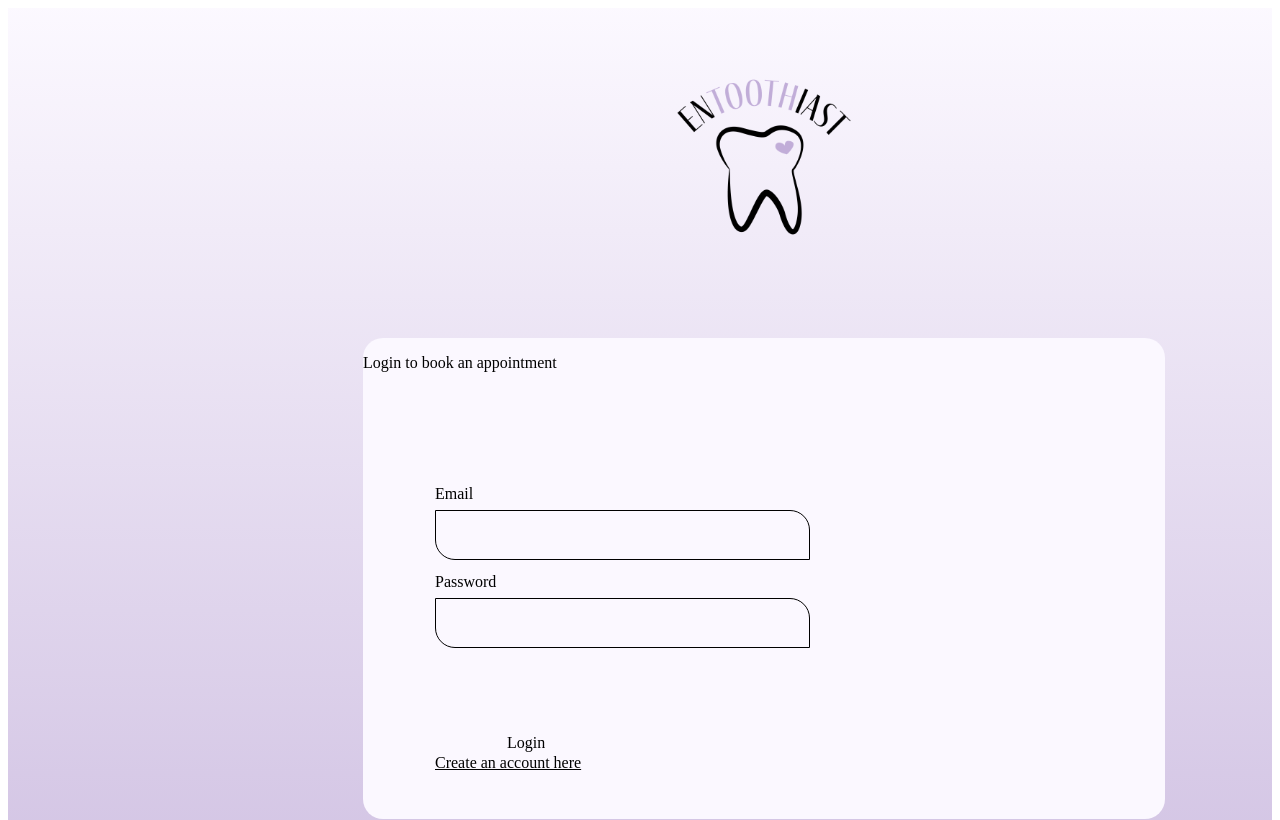
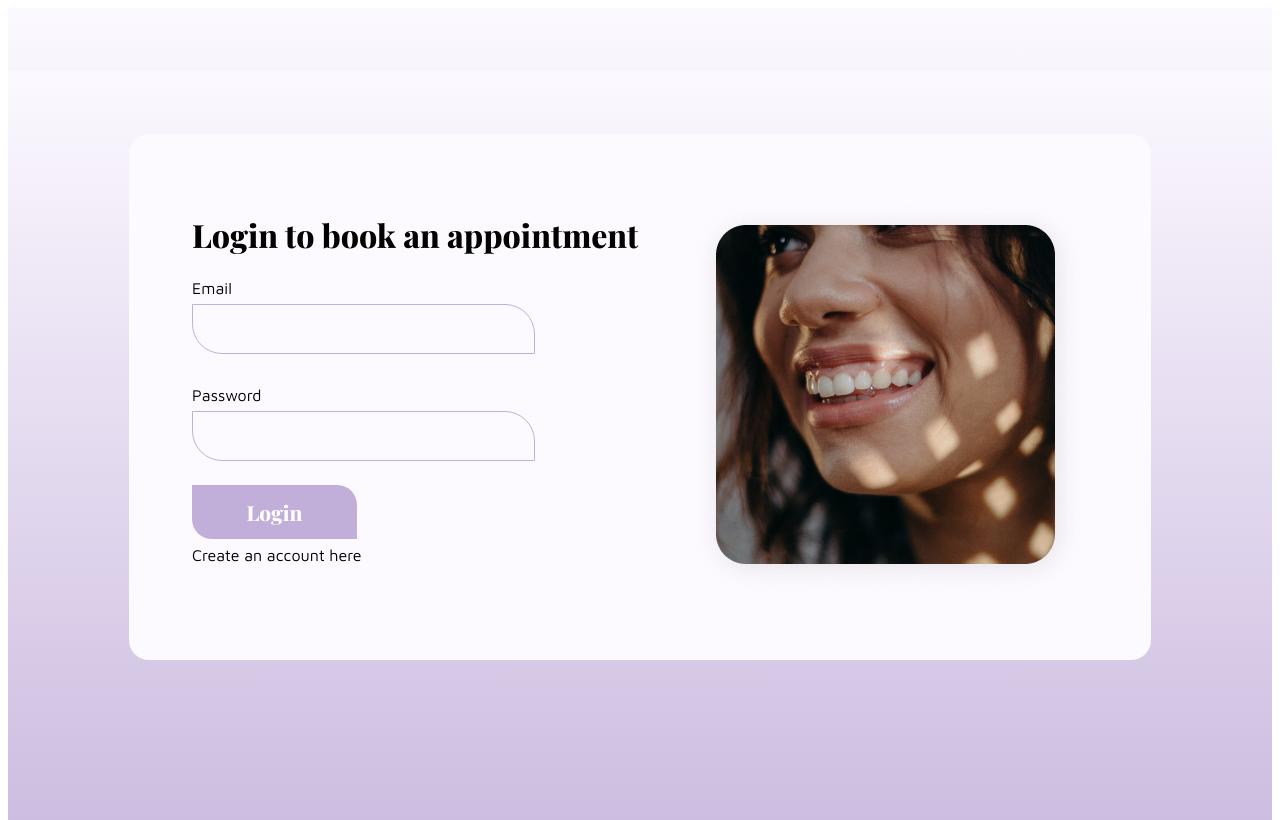
Before and after one commit to koenigscode/entoothiast-patient-ui, a Vue app: page /login in a window 1280 px wide. Shown: the top 820 px of the page. Built offline with nearby package versions, Linux system fonts and the light colour scheme.

Commit message:
Update login page styling #2

```diff
--- a/src/assets/styles/login-style.css
+++ b/src/assets/styles/login-style.css
@@ -1,153 +1,74 @@
-.login {
-  background-color: rgba(255, 255, 255, 1);
-  display: flex;
-  flex-direction: row;
-  justify-content: center;
-  width: 100%;
+@import url('https://fonts.googleapis.com/css2?family=Maven+Pro:wght@400;700&family=Playfair+Display:wght@800&display=swap');
+
+#app {
+  font-family: 'Maven Pro';
+  font-size: 1rem;
+  line-height: 2rem;
+  scroll-behavior: smooth;
+  font-weight: 400;
+  color: #000000;
+  background: linear-gradient(180deg, rgb(251.58, 248.6, 255) 0%, rgb(194, 175, 217) 100%);
+  margin: 0;
+  padding: 5% 0;
+  min-height: 100vh;
 }
 
-.login .div {
-  background: linear-gradient(180deg, rgb(251.58, 248.6, 255) 0%, rgb(194, 175, 217) 100%);
-  background-color: rgba(255, 255, 255, 1);
-  height: 1209px; /*need to change to percentage to adapt to screen size*/
-  position: relative;
-  width: 1512px;
+h1,
+h2 {
+  font-family: 'Playfair Display';
 }
 
-.login .logo {
-  height: 180px;
-  left: 666px;
-  object-fit: cover;
-  position: absolute;
-  top: 59px;
-  width: 180px;
+h2 {
+    color: #C2AFD9;
 }
 
-.login .overlap {
-  background-color: #fbf8ff;
-  border-radius: 20px;
-  box-shadow: var(--secondary-drop-shadow);
-  height: 481px;
-  left: 355px;
-  position: absolute;
-  top: 330px;
-  width: 802px;
+p {
+  margin-block-start: 0;
+  margin-block-end: 0;
 }
 
-.login .text-wrapper {
-  color: var(--black);
-  font-family: var(--heading-01-font-family);
-  font-size: var(--heading-01-font-size);
-  font-style: var(--heading-01-font-style);
-  font-weight: var(--heading-01-font-weight);
-  left: 72px;
-  letter-spacing: var(--heading-01-letter-spacing);
-  line-height: var(--heading-01-line-height);
-  position: absolute;
-  top: 61px;
+.input-field {
+  border: 1px solid #C2AFD9;
+  border-radius: 0 30px;
+  height: 3rem;
+  width: 70%;
+  margin-bottom: 5%;
 }
 
-.login .text-wrapper-2 {
-  color: var(--black);
-  font-family: var(--text-font-family);
-  font-size: var(--text-font-size);
-  font-style: var(--text-font-style);
-  font-weight: var(--text-font-weight);
-  left: 72px;
-  letter-spacing: var(--text-letter-spacing);
-  line-height: var(--text-line-height);
-  position: absolute;
-  top: 147px;
-  white-space: nowrap;
+.container {
+  width: 70vw;
+  padding: 5%;
+  border-radius: 20px;
+  background-color: #FCF9FF;
+  margin: auto;
+  box-shadow: var(--secondary-drop-shadow);
+  display: flex;
 }
 
-.login .text-wrapper-3 {
-  color: var(--black);
-  font-family: var(--text-font-family);
-  font-size: var(--text-font-size);
-  font-style: var(--text-font-style);
-  font-weight: var(--text-font-weight);
-  left: 72px;
-  letter-spacing: var(--text-letter-spacing);
-  line-height: var(--text-line-height);
-  position: absolute;
-  top: 235px;
-  white-space: nowrap;
+.primary-btn {
+  background-color: #C2AFD9;
+  color: #ffffff;
+  font-family: 'Playfair Display';
+  border-radius: 0 20px;
+  border: none;
+  padding: 0.8rem 3.4rem;
+  font-size: 1.3rem;
+  margin-right: 2%;
 }
 
-.login .text-wrapper-4 {
-  color: var(--lavender);
-  font-family: var(--link-font-family);
-  font-size: var(--link-font-size);
-  font-style: var(--link-font-style);
-  font-weight: var(--link-font-weight);
-  left: 72px;
-  letter-spacing: var(--link-letter-spacing);
-  line-height: var(--link-line-height);
-  position: absolute;
-  text-decoration: underline;
-  top: 416px;
-  white-space: nowrap;
+.login-container {
+  flex: 1;
+  margin: 0 10px 0 0;
 }
 
-.login .rectangle {
-  border: 1px solid;
-  border-color: var(--lavender);
-  border-radius: 0px 20px 0px 20px;
-  height: 48px;
-  left: 72px;
-  position: absolute;
-  top: 172px;
-  width: 373px;
+.image-container {
+  width: auto;
+  display: flex;
+  align-items: center;
+  justify-content: center;
+  flex-shrink: 0;
 }
-
-.login .rectangle-2 {
-  border: 1px solid;
-  border-color: var(--lavender);
-  border-radius: 0px 20px 0px 20px;
-  height: 48px;
-  left: 72px;
-  position: absolute;
-  top: 260px;
-  width: 373px;
+.centered-image {
+  max-width: 200%;
+  max-height: 200%;
 }
-
-.login .login-button {
-  all: unset;
-  box-sizing: border-box;
-  height: 44px;
-  left: 72px;
-  position: absolute;
-  top: 335px;
-  width: 140px;
-}
-
-.login .overlap-group {
-  background-color: var(--lavender);
-  border-radius: 0px 20px 0px 20px;
-  height: 44px;
-  position: relative;
-  width: 138px;
-}
-
-.login .text-wrapper-5 {
-  color: var(--white);
-  font-family: var(--button-font-family);
-  font-size: var(--button-font-size);
-  font-style: var(--button-font-style);
-  font-weight: var(--button-font-weight);
-  left: 47px;
-  letter-spacing: var(--button-letter-spacing);
-  line-height: var(--button-line-height);
-  position: absolute;
-  top: 11px;
-}
-
-.login .img {
-  height: 266px;
-  left: 484px;
-  object-fit: cover;
-  position: absolute;
-  top: 129px;
-  width: 266px;
-}
--- a/src/views/Login.vue
+++ b/src/views/Login.vue
@@ -1,23 +1,19 @@
 <template>
-    <div class="login">
-      <div class="div">
-        <img class="logo" alt="Logo" src="../assets/entoothiast.png" />
-        <div class="overlap">
-          <button class="login-button">
-            <div class="overlap-group">
-              <div class="text-wrapper">Login</div>
-            </div>
-          </button>
-          <div class="rectangle" />
-          <div class="rectangle-2" />
-          <p class="p">Login to book an appointment</p>
-          <div class="text-wrapper-2">Email</div>
-          <div class="text-wrapper-3">Password</div>
-          <div class="text-wrapper-4">Create an account here</div>
-        </div>
+  <div class="container">
+    <div class="login-container">
+        <h1>Login to book an appointment</h1>
+        <p>Email</p>
+          <div class="input-field"></div>
+        <p>Password</p>
+          <div class="input-field"></div>
+        <button class="primary-btn">Login</button>
+        <p>Create an account here</p>
       </div>
+      <div class="image-container">
+    <img src="../assets/login-img.png" class="centered-image">
+  </div>
     </div>
-  </template>
+</template>
 
   <script>
   export default {
```
Also changed, not shown: src/assets/login-img.png (added).
